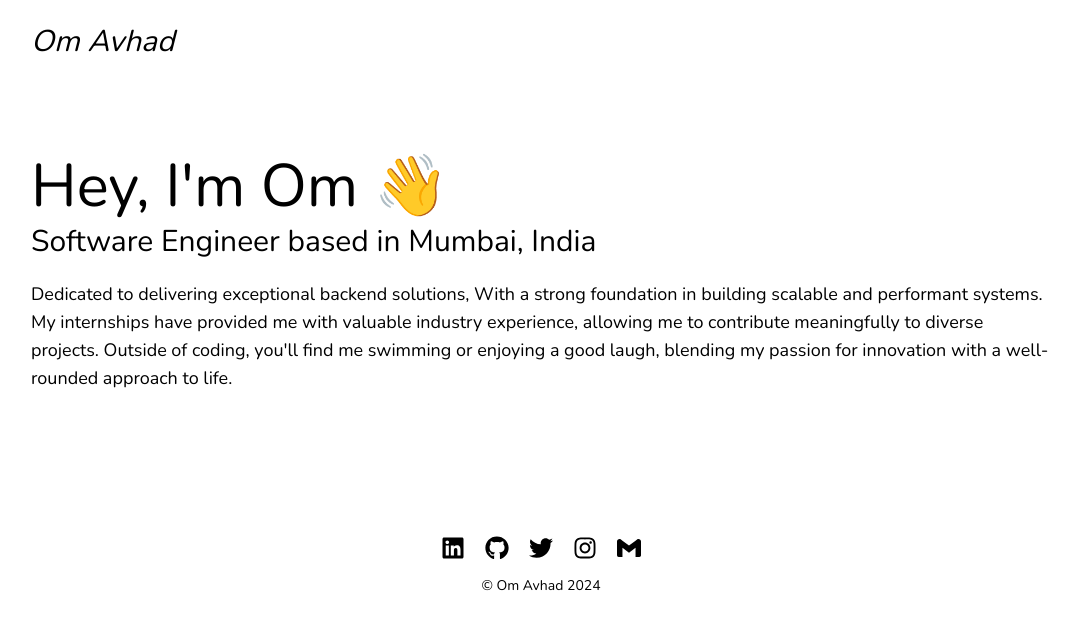
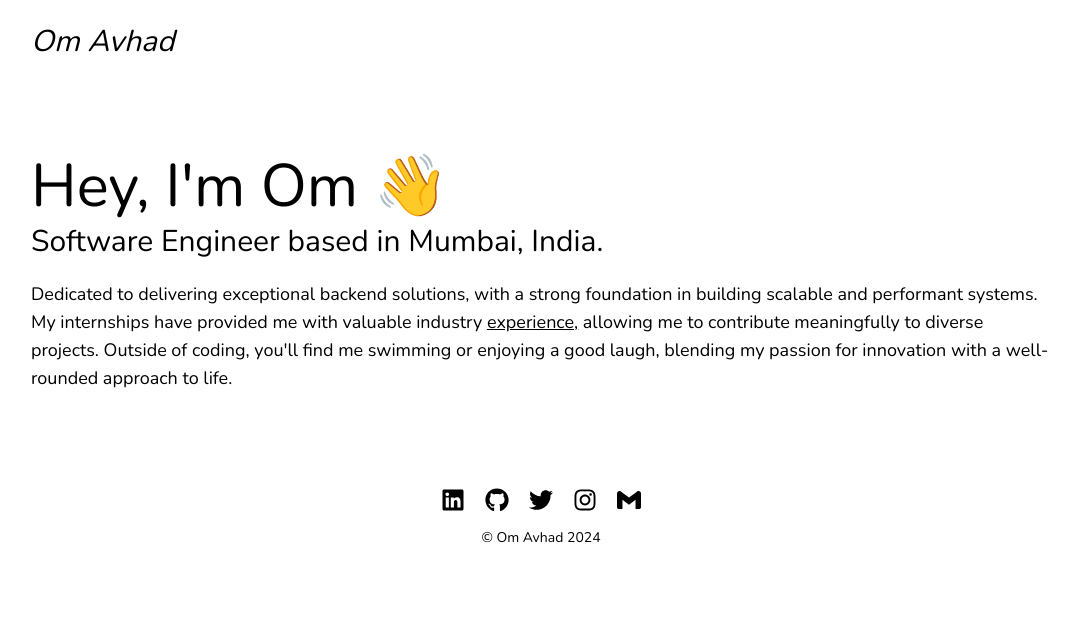
Before and after one commit to OmAvhad/portfolio, a Next.js app: page / in a window 1280 px wide. Shown: the top 630 px of the page, without its empty margins (99-1178 px from the left). Built offline with nearby package versions, Linux system fonts and the light colour scheme; a web font is replaced by a local one.

Commit message:
added resume link and fixed footer

```diff
--- a/src/components/footer.js
+++ b/src/components/footer.js
@@ -10,22 +10,22 @@ const SiGmail = dynamic(() => import('react-icons/si').then(mod => mod.SiGmail))
 
 function Footer() {
     return (
-        <div className='flex flex-col items-center justify-center bottom-0 left-0 w-full pt-36 pb-10'>
+        <div className='flex flex-col items-center justify-center bottom-0 left-0 w-full pt-24 pb-8'>
             <div className='flex flex-row space-x-5 pb-4'>
                 <Link href="https://www.linkedin.com/in/omavhad/" target='_blank'>
-                    <FaLinkedin className='text-2xl'/>
+                    <FaLinkedin className='text-2xl hover:text-gray-500'/>
                 </Link>
                 <Link href="https://github.com/OmAvhad" target='_blank'>
-                    <FaGithub className='text-2xl'/>
+                    <FaGithub className='text-2xl hover:text-gray-500'/>
                 </Link>
                 <Link href="https://x.com/omavhadtwt" target='_blank'>
-                    <FaTwitter className='text-2xl'/>
+                    <FaTwitter className='text-2xl hover:text-gray-500'/>
                 </Link>
                 <Link href="https://www.instagram.com/_om_avhad/" target='_blank'>
-                    <FaInstagram className='text-2xl'/>
+                    <FaInstagram className='text-2xl hover:text-gray-500'/>
                 </Link>
                 <Link href="mailto:omavhad22@gmail.com">
-                    <SiGmail className='text-2xl'/>
+                    <SiGmail className='text-2xl hover:text-gray-500'/>
                 </Link>
             </div>
             <h1 className='text-sm'>
--- a/src/components/introduction.js
+++ b/src/components/introduction.js
@@ -1,20 +1,23 @@
-import React from 'react'
+import Link from 'next/link';
 
-function Introduction() {
+export default function Introduction() {
     return (
         <div className=''>
             <h1 className='text-3xl sm:text-4xl md:text-5xl lg:text-6xl pb-2'>Hey, I&apos;m Om 👋</h1>
-            <h2 className='text-xl sm:text-xl md:text-2xl lg:text-3xl pb-5'>Software Engineer based in Mumbai, India</h2>
+            <h2 className='text-xl sm:text-xl md:text-2xl lg:text-3xl pb-5'>Software Engineer based in Mumbai, India.</h2>
             <p className='text-lg'>
                 Dedicated to delivering exceptional backend solutions,
-                With a strong foundation in building scalable and performant systems.
-                My internships have provided me with valuable industry experience,
-                allowing me to contribute meaningfully to diverse projects.
+                with a strong foundation in building scalable and performant systems.
+                My internships have provided me with valuable industry&nbsp;
+                <span className='underline hover:text-gray-500'>
+                <Link href="https://drive.google.com/file/d/1W__3mjxFqQKSIu5vKB-OwDact8q8LkVR/view?usp=drive_link" target='_blank'>
+                    experience,
+                </Link>
+                </span>
+                &nbsp;allowing me to contribute meaningfully to diverse projects.
                 Outside of coding, you&apos;ll find me swimming or enjoying a good laugh,
                 blending my passion for innovation with a well-rounded approach to life.
             </p>
         </div>
     )
 }
-
-export default Introduction
```
